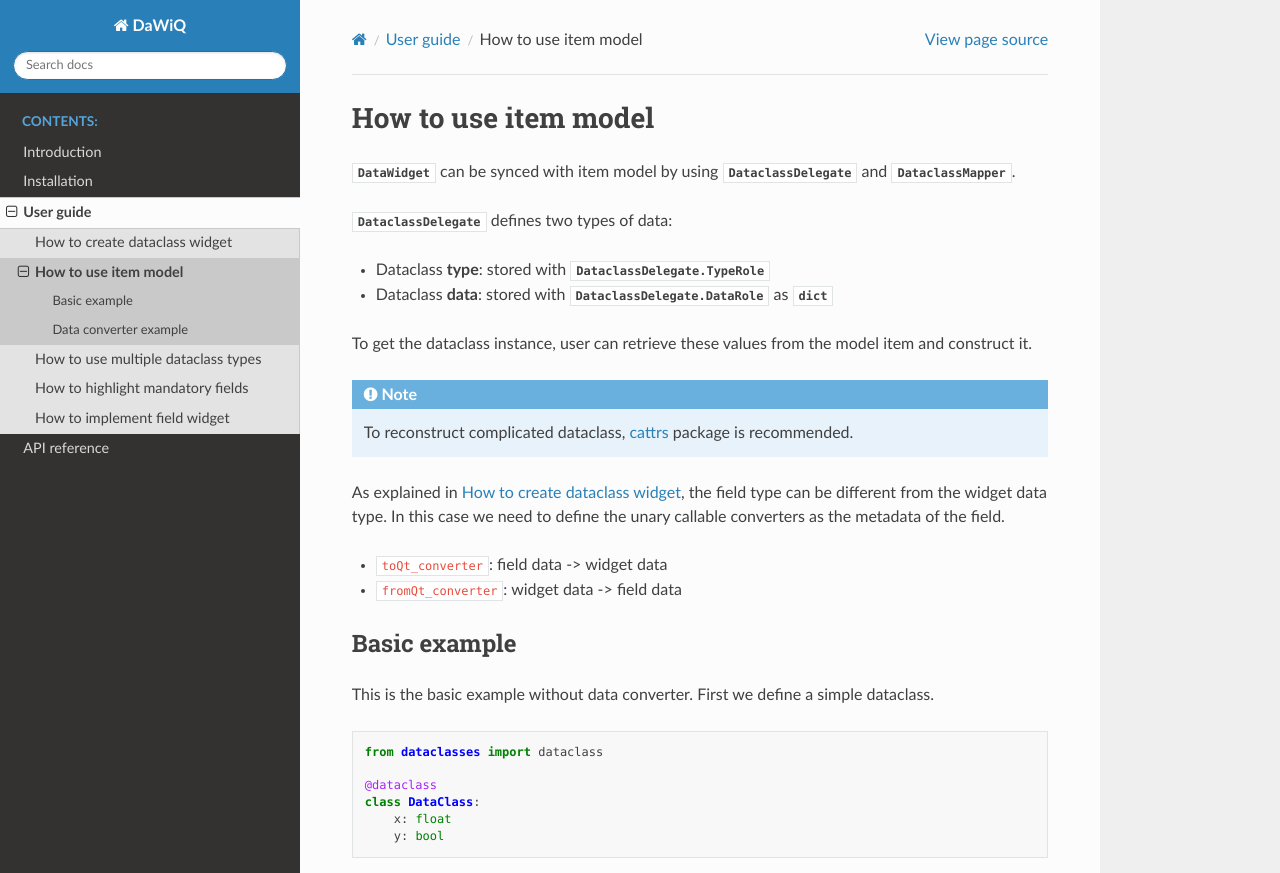
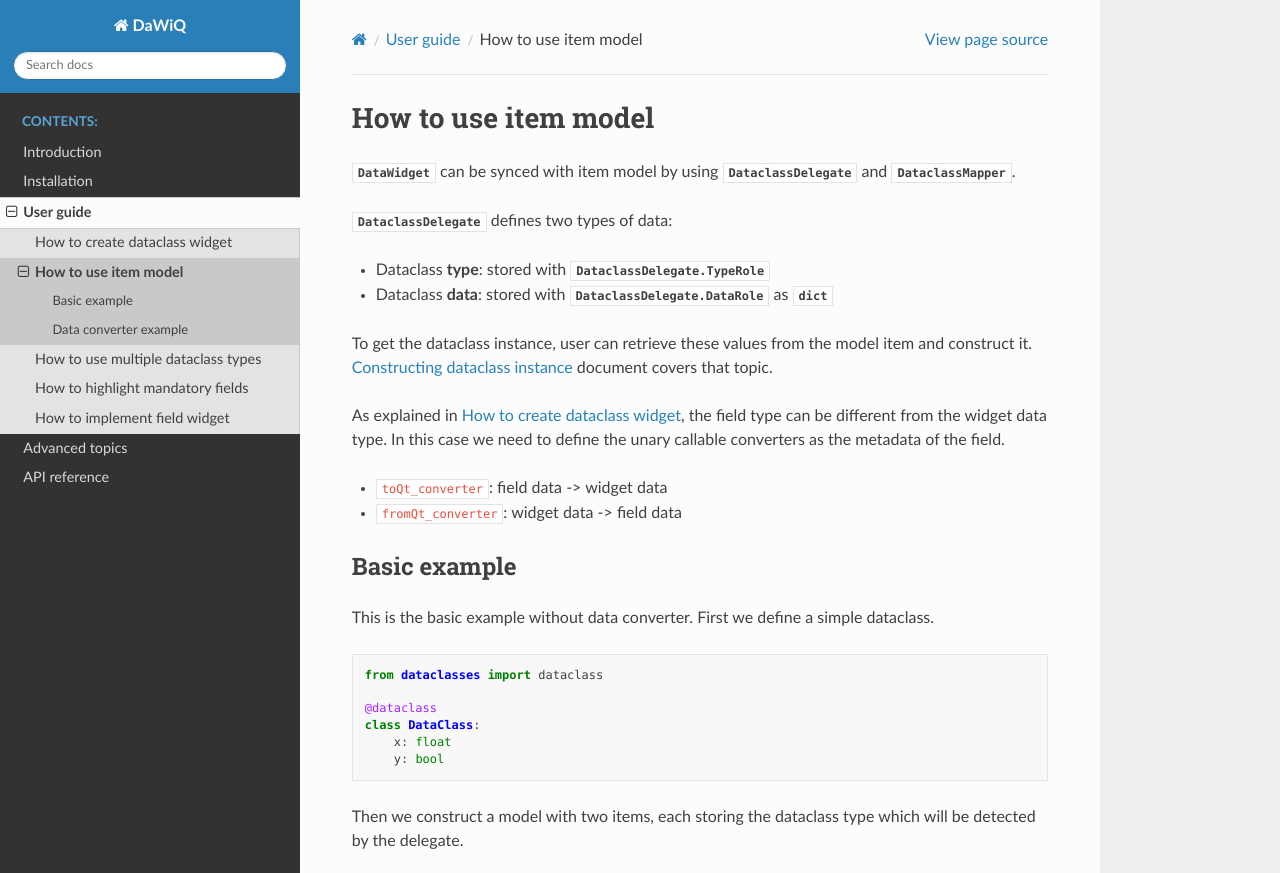
Before and after one commit to JSS95/dawiq, a Sphinx documentation site: the page built from doc/source/user-guide/model.rst, in a window 1280 px wide and 900 px high, cut to the strip 0-873 px from the top of the window. Built offline with Sphinx 7.4.7 and the Read the Docs theme 2.0.0, drawn with Linux system fonts in a browser that asks for light colours.

```diff
--- a/doc/source/conf.py
+++ b/doc/source/conf.py
@@ -52,6 +52,7 @@ exclude_patterns = []  # type: ignore[var-annotated]
 
 intersphinx_mapping = {
     "python": ("http://docs.python.org/", None),
+    "cattrs": ("https://cattrs.readthedocs.io/en/stable/", None),
 }
 
 numpydoc_show_class_members = False
--- /dev/null
+++ b/doc/source/explanation/index.rst
@@ -0,0 +1,10 @@
+.. _explanation:
+
+===============
+Advanced topics
+===============
+
+.. toctree::
+   :maxdepth: 2
+
+   dataclass-construction
--- a/doc/source/index.rst
+++ b/doc/source/index.rst
@@ -15,6 +15,7 @@ This is the central page for all documents.
    intro
    install
    user-guide/index
+   explanation/index
    API reference <reference/index>
 
 Indices and tables
--- a/doc/source/user-guide/model.rst
+++ b/doc/source/user-guide/model.rst
@@ -14,9 +14,7 @@ How to use item model
 * Dataclass **data**: stored with :attr:`.DataclassDelegate.DataRole` as :class:`dict`
 
 To get the dataclass instance, user can retrieve these values from the model item and construct it.
-
-.. note::
-   To reconstruct complicated dataclass, `cattrs <https://pypi.org/project/cattrs/1.5.0/>`_ package is recommended.
+:ref:`construct-dataclass` document covers that topic.
 
 As explained in :ref:`widget`, the field type can be different from the widget data type.
 In this case we need to define the unary callable converters as the metadata of the field.
```
Also changed, not shown: doc/source/explanation/dataclass-construction.rst (added, +62 -0 lines), 1 other file.
